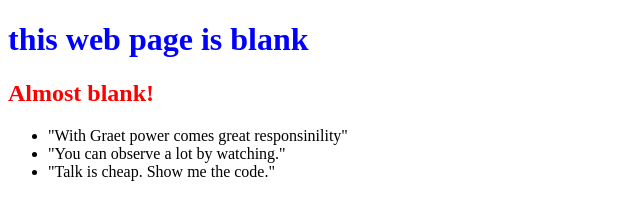
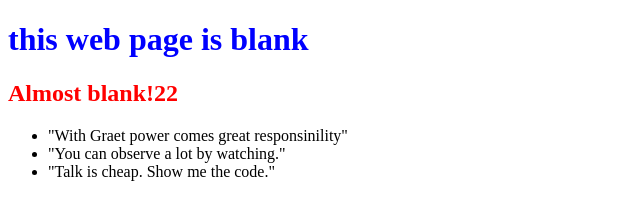
Before and after one commit to SotoMundo/zmain_openSAP_repo, a plain HTML site: page index.html in a window 1280 px wide. Shown: the full height of the page, 0-640 px from the left. Drawn offline with Linux system fonts and the light colour scheme.

Commit message:
added text

```diff
--- a/index.html
+++ b/index.html
@@ -7,7 +7,7 @@
 </head>
 	<body>
 		<h1>this web page is blank</h1>
-		<h2>Almost blank!</h2>
+		<h2>Almost blank!22</h2>
 		<ul>
 			<li>"With Graet power comes great responsinility"</li>
 			<li>"You can observe a lot by watching."</li>
```
